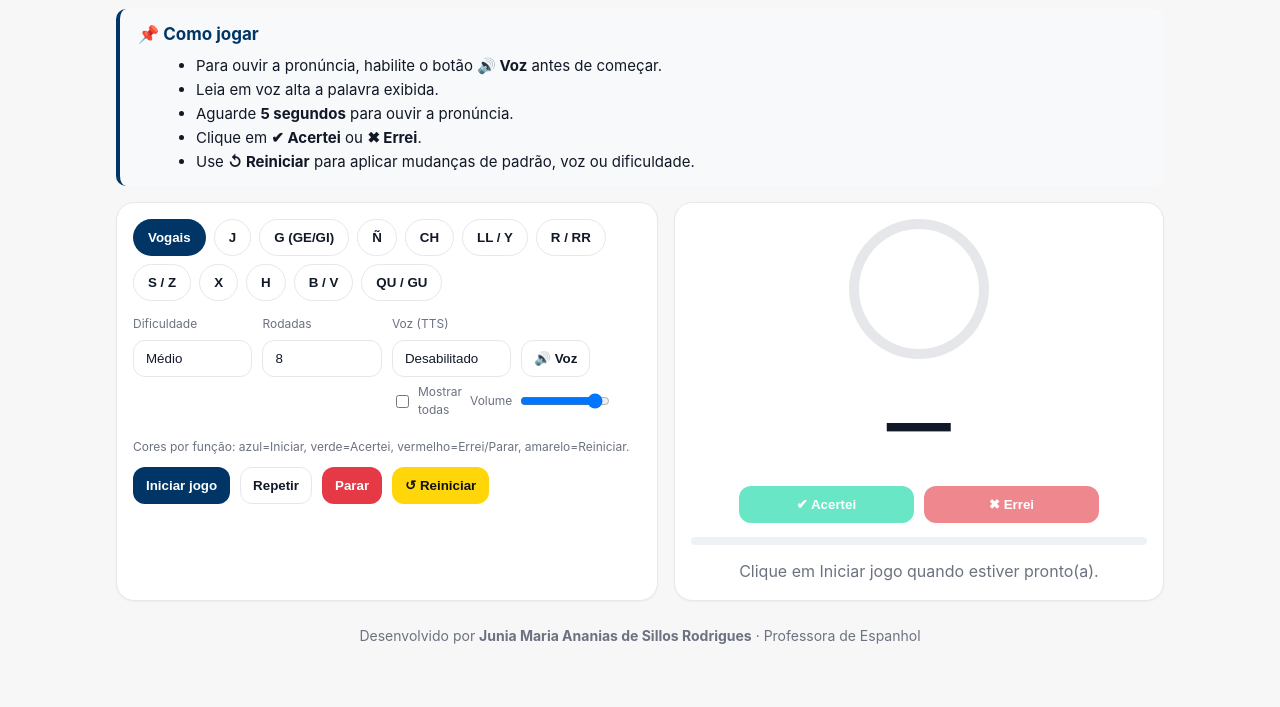
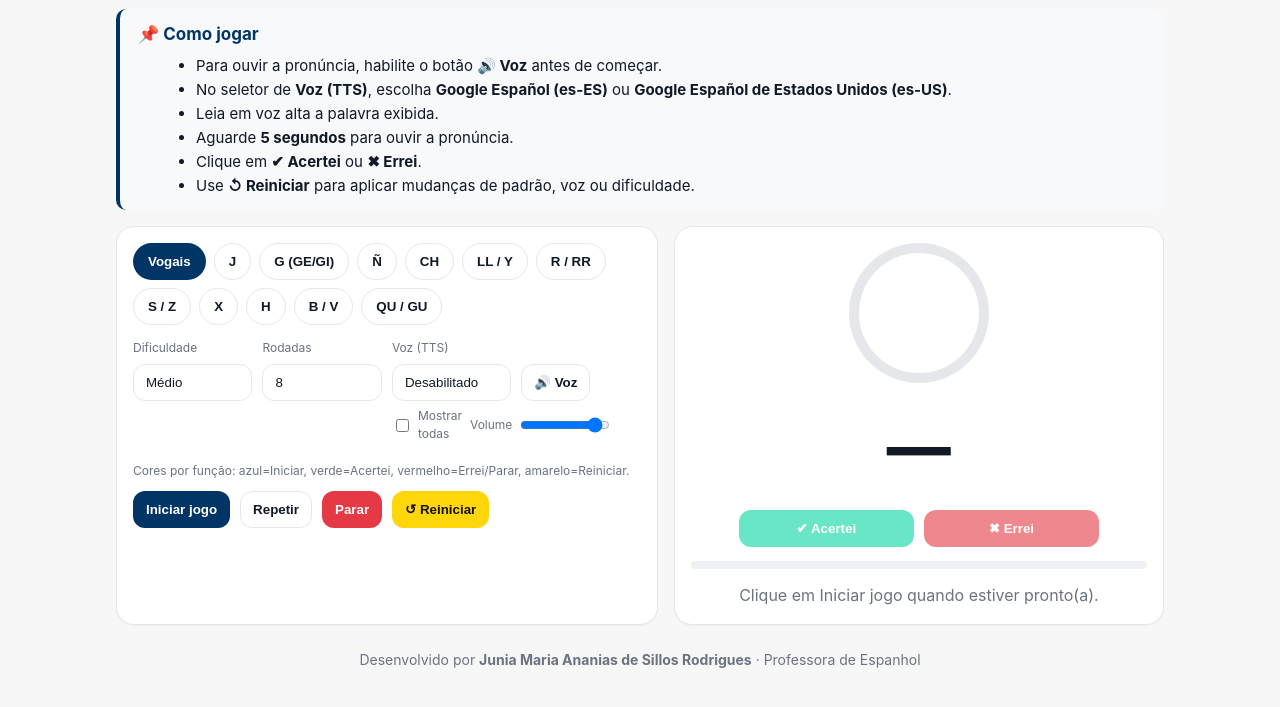
Before and after one commit to juniarodrigues/pronuncia360, a plain HTML site: page index.html in a window 1280 px wide. Shown: the part 61-768 px from the top of the page. Drawn offline with Linux system fonts and the light colour scheme.

Commit message:
Update index.html

```diff
--- a/index.html
+++ b/index.html
@@ -59,6 +59,7 @@
       <h2>📌 Como jogar</h2>
       <ul style="margin:6px 0 0 18px">
         <li>Para ouvir a pronúncia, habilite o botão <strong>🔊 Voz</strong> antes de começar.</li>
+        <li>No seletor de <strong>Voz (TTS)</strong>, escolha <strong>Google Español (es-ES)</strong> ou <strong>Google Español de Estados Unidos (es-US)</strong>.</li>
         <li>Leia em voz alta a palavra exibida.</li>
         <li>Aguarde <strong>5 segundos</strong> para ouvir a pronúncia.</li>
         <li>Clique em <strong>✔ Acertei</strong> ou <strong>✖ Errei</strong>.</li>
```
